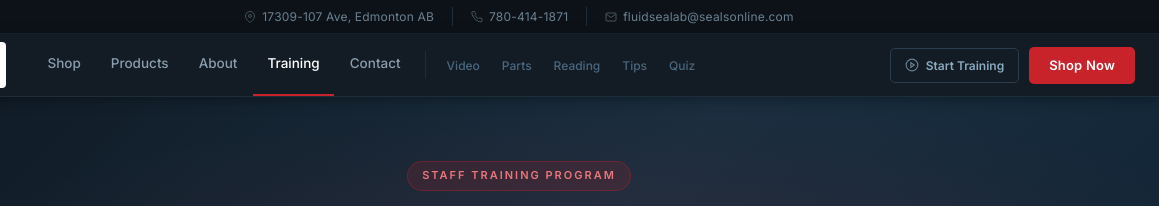
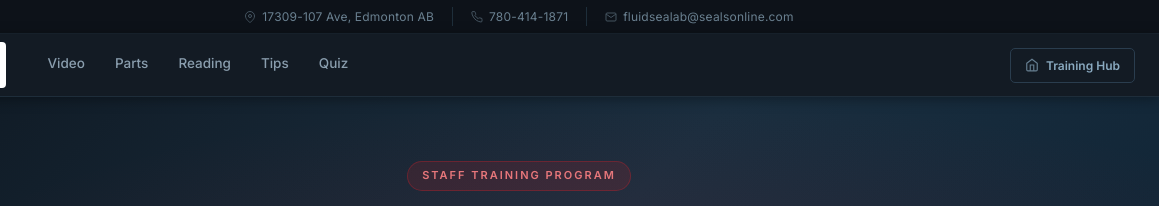
Before and after one commit to davidranderson1/marion, a plain HTML site: page training/fluidseal_training.html in a window 1280 px wide. Shown: the top 206 px of the page, 121-1280 px from the left. Drawn offline with Linux system fonts and the light colour scheme.

Commit message:
Update fluidseal_training.html

```diff
--- a/training/fluidseal_training.html
+++ b/training/fluidseal_training.html
@@ -104,28 +104,9 @@ img { max-width: 100%; display: block; }
   border-bottom-color: #c8222a;
 }
 
-/* Divider between nav groups */
-.nav-divider {
-  width: 1px; height: 28px;
-  background: #1e2d3a;
-  margin: 0 10px;
-  flex-shrink: 0;
-}
+/* Divider between nav groups (unused — kept for potential reuse) */
 
-/* Secondary nav (section jumps) */
-.nav-secondary {
-  display: flex; align-items: center; gap: 0;
-}
-.nav-secondary a {
-  color: #4a6880;
-  font-family: 'Inter', sans-serif;
-  font-size: 12px; font-weight: 500;
-  padding: 0 11px; height: 62px;
-  display: flex; align-items: center;
-  transition: color .15s;
-  white-space: nowrap;
-}
-.nav-secondary a:hover { color: #8aaac0; }
+/* Section nav now uses .nav-primary styling above */
 
 /* Right side actions */
 .nav-actions {
@@ -535,20 +516,8 @@ img { max-width: 100%; display: block; }
       </svg>
     </a>
 
-    <!-- Primary nav -->
+    <!-- Section nav (this page's modules) -->
     <nav class="nav-primary">
-      <a href="https://www.sealsonline.com/en/flabed" target="_blank">Shop</a>
-      <a href="https://www.sealsonline.com/en/flabed/categories" target="_blank">Products</a>
-      <a href="https://www.sealsonline.com/en/flabed/about-us" target="_blank">About</a>
-      <a href="#" class="active">Training</a>
-      <a href="https://www.sealsonline.com/en/flabed/contact-us" target="_blank">Contact</a>
-    </nav>
-
-    <!-- Divider -->
-    <div class="nav-divider"></div>
-
-    <!-- Secondary nav (page section jumps) -->
-    <nav class="nav-secondary">
       <a href="#video">Video</a>
       <a href="#parts">Parts</a>
       <a href="#reading">Reading</a>
@@ -558,11 +527,10 @@ img { max-width: 100%; display: block; }
 
     <!-- Right actions -->
     <div class="nav-actions">
-      <a href="#video" class="btn-caliper">
-        <svg width="14" height="14" viewBox="0 0 24 24" fill="none" stroke="currentColor" stroke-width="2"><circle cx="12" cy="12" r="10"/><polygon points="10,8 16,12 10,16"/></svg>
-        Start Training
+      <a href="index.html" class="btn-caliper">
+        <svg width="14" height="14" viewBox="0 0 24 24" fill="none" stroke="currentColor" stroke-width="2"><path d="M3 9l9-7 9 7v11a2 2 0 0 1-2 2H5a2 2 0 0 1-2-2z"/><polyline points="9 22 9 12 15 12 15 22"/></svg>
+        Training Hub
       </a>
-      <a href="https://www.sealsonline.com/en/flabed" target="_blank" class="btn-shop">Shop Now</a>
     </div>
 
   </div>
```
